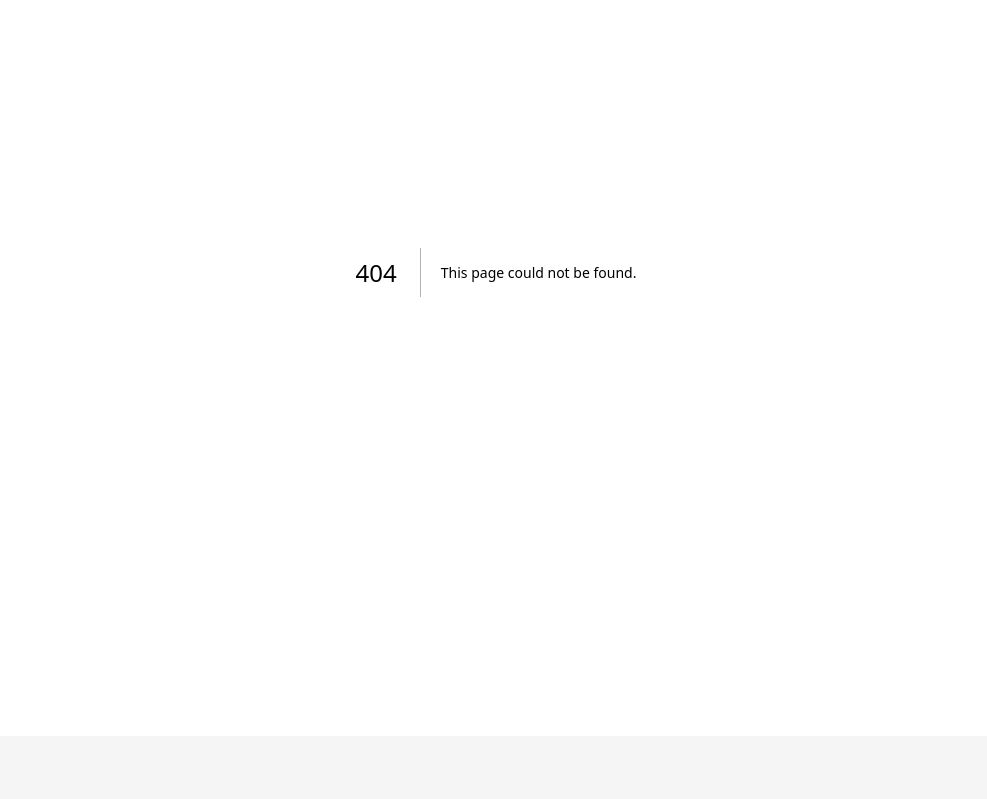
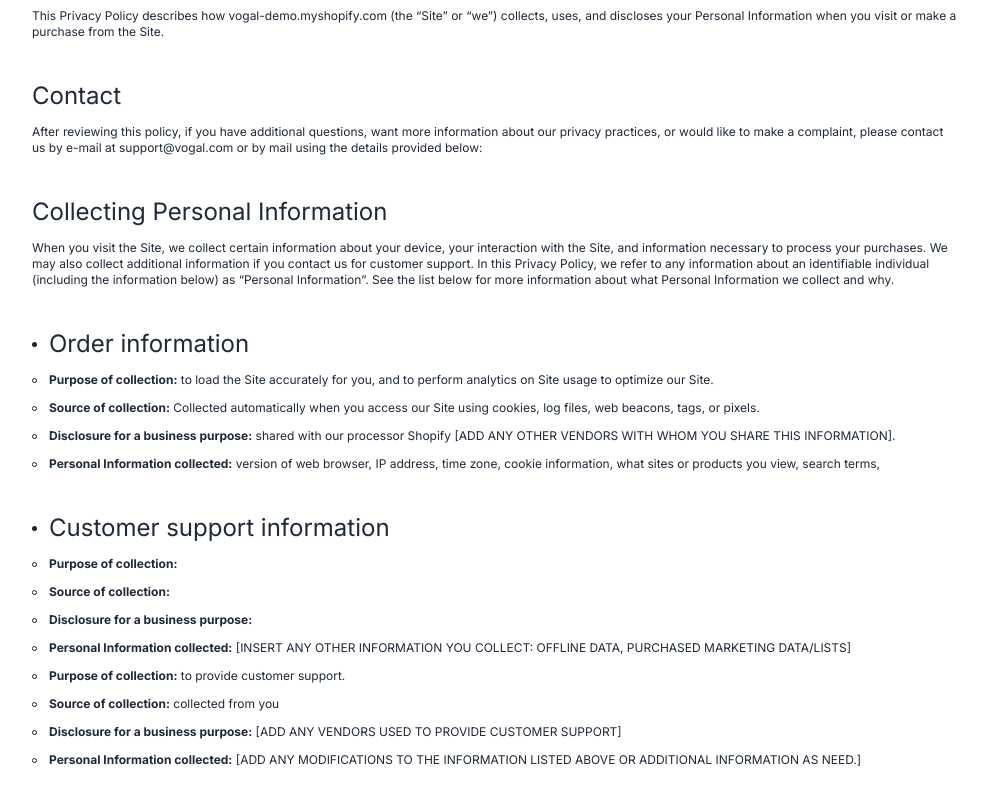
Before and after one commit to FuadTalukder85/vogal, a Next.js app: page /privacyPolicy in a window 1280 px wide. Before the commit this address had no page. Shown: the part 240-1039 px from the top of the page, without its empty margins (144-1131 px from the left). Built offline with nearby package versions, Linux system fonts and the light colour scheme.

Commit message:
add privacy policy page

```diff
--- /dev/null
+++ b/src/app/privacyPolicy/page.jsx
@@ -0,0 +1,140 @@
+import Container from "../../components/container/Container";
+import "./privacyPolicy.css";
+
+const PrivacyPolicy = () => {
+  return (
+    <Container>
+      <div className="px-44">
+        <h5 className="text-4xl text-center mt-16">Privacy policy</h5>
+        <p className="text-xs mt-8">
+          This Privacy Policy describes how vogal-demo.myshopify.com (the “Site”
+          or “we”) collects, uses, and discloses your Personal Information when
+          you visit or make a purchase from the Site.
+        </p>
+        {/* Contact */}
+        <h5 className="text-2xl mt-10">Contact</h5>
+        <p className="text-xs mt-3">
+          After reviewing this policy, if you have additional questions, want
+          more information about our privacy practices, or would like to make a
+          complaint, please contact us by e-mail at support@vogal.com or by mail
+          using the details provided below:
+        </p>
+        <h5 className="text-2xl mt-10">Collecting Personal Information</h5>
+        <p className="text-xs mt-3">
+          When you visit the Site, we collect certain information about your
+          device, your interaction with the Site, and information necessary to
+          process your purchases. We may also collect additional information if
+          you contact us for customer support. In this Privacy Policy, we refer
+          to any information about an identifiable individual (including the
+          information below) as “Personal Information”. See the list below for
+          more information about what Personal Information we collect and why.
+        </p>
+        {/* Order information */}
+        <div className="flex gap-3 items-center mt-10">
+          <p className="bullet-point"></p>
+          <h5 className="text-2xl">Order information</h5>
+        </div>
+        <div className="flex gap-3 items-center mt-3">
+          <p className="bullet-point-border"></p>
+          <p className="text-xs">
+            <span className="font-bold">Purpose of collection:</span> to load
+            the Site accurately for you, and to perform analytics on Site usage
+            to optimize our Site.
+          </p>
+        </div>
+        <div className="flex gap-3 items-center mt-3">
+          <p className="bullet-point-border"></p>
+          <p className="text-xs">
+            <span className="font-bold">Source of collection:</span> Collected
+            automatically when you access our Site using cookies, log files, web
+            beacons, tags, or pixels.
+          </p>
+        </div>
+        <div className="flex gap-3 items-center mt-3">
+          <p className="bullet-point-border"></p>
+          <p className="text-xs">
+            <span className="font-bold">
+              Disclosure for a business purpose:
+            </span>{" "}
+            shared with our processor Shopify [ADD ANY OTHER VENDORS WITH WHOM
+            YOU SHARE THIS INFORMATION].
+          </p>
+        </div>
+        <div className="flex gap-3 items-center mt-3">
+          <p className="bullet-point-border"></p>
+          <p className="text-xs">
+            <span className="font-bold">Personal Information collected:</span>{" "}
+            version of web browser, IP address, time zone, cookie information,
+            what sites or products you view, search terms,
+          </p>
+        </div>
+        {/* Customer support information */}
+        <div className="flex gap-3 items-center mt-10">
+          <p className="bullet-point"></p>
+          <h5 className="text-2xl">Customer support information</h5>
+        </div>
+        <div className="flex gap-3 items-center mt-3">
+          <p className="bullet-point-border"></p>
+          <p className="text-xs">
+            <span className="font-bold">Purpose of collection:</span>{" "}
+          </p>
+        </div>
+        <div className="flex gap-3 items-center mt-3">
+          <p className="bullet-point-border"></p>
+          <p className="text-xs">
+            <span className="font-bold">Source of collection:</span>{" "}
+          </p>
+        </div>
+        <div className="flex gap-3 items-center mt-3">
+          <p className="bullet-point-border"></p>
+          <p className="text-xs">
+            <span className="font-bold">
+              Disclosure for a business purpose:
+            </span>
+          </p>
+        </div>
+        <div className="flex gap-3 items-center mt-3">
+          <p className="bullet-point-border"></p>
+          <p className="text-xs">
+            <span className="font-bold">Personal Information collected:</span>{" "}
+            [INSERT ANY OTHER INFORMATION YOU COLLECT: OFFLINE DATA, PURCHASED
+            MARKETING DATA/LISTS]
+          </p>
+        </div>
+        <div className="flex gap-3 items-center mt-3">
+          <p className="bullet-point-border"></p>
+          <p className="text-xs">
+            <span className="font-bold">Purpose of collection:</span> to provide
+            customer support.
+          </p>
+        </div>
+        <div className="flex gap-3 items-center mt-3">
+          <p className="bullet-point-border"></p>
+          <p className="text-xs">
+            <span className="font-bold">Source of collection:</span> collected
+            from you
+          </p>
+        </div>
+        <div className="flex gap-3 items-center mt-3">
+          <p className="bullet-point-border"></p>
+          <p className="text-xs">
+            <span className="font-bold">
+              Disclosure for a business purpose:
+            </span>{" "}
+            [ADD ANY VENDORS USED TO PROVIDE CUSTOMER SUPPORT]
+          </p>
+        </div>
+        <div className="flex gap-3 items-center mt-3">
+          <p className="bullet-point-border"></p>
+          <p className="text-xs">
+            <span className="font-bold">Personal Information collected:</span>{" "}
+            [ADD ANY MODIFICATIONS TO THE INFORMATION LISTED ABOVE OR ADDITIONAL
+            INFORMATION AS NEED.]
+          </p>
+        </div>
+      </div>
+    </Container>
+  );
+};
+
+export default PrivacyPolicy;
--- /dev/null
+++ b/src/app/privacyPolicy/privacyPolicy.css
@@ -0,0 +1,12 @@
+.bullet-point {
+  background-color: #222222;
+  width: 5px;
+  height: 5px;
+  border-radius: 50%;
+}
+.bullet-point-border {
+  border: 1px solid #222222;
+  width: 5px;
+  height: 5px;
+  border-radius: 50%;
+}
--- a/src/app/shop/[shopId]/page.jsx
+++ b/src/app/shop/[shopId]/page.jsx
@@ -1,10 +1,6 @@
-"use client";
-// import { useGetSingleProductQuery } from "../../../redux/features/productApi/ProductApi";
 import ProductDetails from "../../../components/productDetails/ProductDetails";
 
 const ProductDetailsById = async ({ params }) => {
-  // const { data } = useGetSingleProductQuery(undefined);
-  // console.log(data);
   const res = await fetch(`http://localhost:5000/products/${params.shopId}`);
   const productDetails = await res.json();
   return (
--- a/src/components/newArrivals/NewArrivals.jsx
+++ b/src/components/newArrivals/NewArrivals.jsx
@@ -84,6 +84,13 @@ const NewArrivals = () => {
           </div>
         ))}
       </div>
+      <div className="flex justify-center mt-10">
+        <Link href="/shop">
+          <button className="mt-3 border bg-[#333333] text-white hover:bg-[#40B884] hover:text-white hover:bg transition-all duration-500 py-3 px-7 rounded-md text-xs uppercase ">
+            Discover More
+          </button>
+        </Link>
+      </div>
     </div>
   );
 };
--- a/src/components/shared/footer/Footer.jsx
+++ b/src/components/shared/footer/Footer.jsx
@@ -54,7 +54,9 @@ const Footer = () => {
         <div className="col-span-6 md:col-span-2">
           <h5 className="font-semibold text-sm uppercase">Customer Service</h5>
           <ul className="mt-5">
-            <li className="mt-2 text-sm">Privacy Policy</li>
+            <li className="mt-2 text-sm">
+              <Link href="/privacyPolicy">Privacy Policy</Link>
+            </li>
             <li className="mt-2 text-sm">Terms & Conditions</li>
             <li className="mt-2 text-sm">Shipping & Returns</li>
             <li className="mt-2 text-sm">Helps & FAQs</li>
--- a/src/components/topCategory/TopCategory.jsx
+++ b/src/components/topCategory/TopCategory.jsx
@@ -65,7 +65,7 @@ const TopCategory = () => {
               Online Exclusive
             </h5>
             <div className="flex justify-center">
-              <button className="mt-3 border border-[#333333] text-[#333333] hover:bg-[#333333] hover:text-white hover:bg transition-all duration-500 py-3 px-7 rounded-md text-sm uppercase ">
+              <button className="mt-3 border border-[#333333] text-[#333333] hover:bg-[#333333] hover:text-white transition-all duration-500 py-3 px-7 rounded-md text-xs uppercase">
                 Shop Now
               </button>
             </div>
```
Also changed, not shown: src/app/shop/page.jsx (+2 -2 lines).
